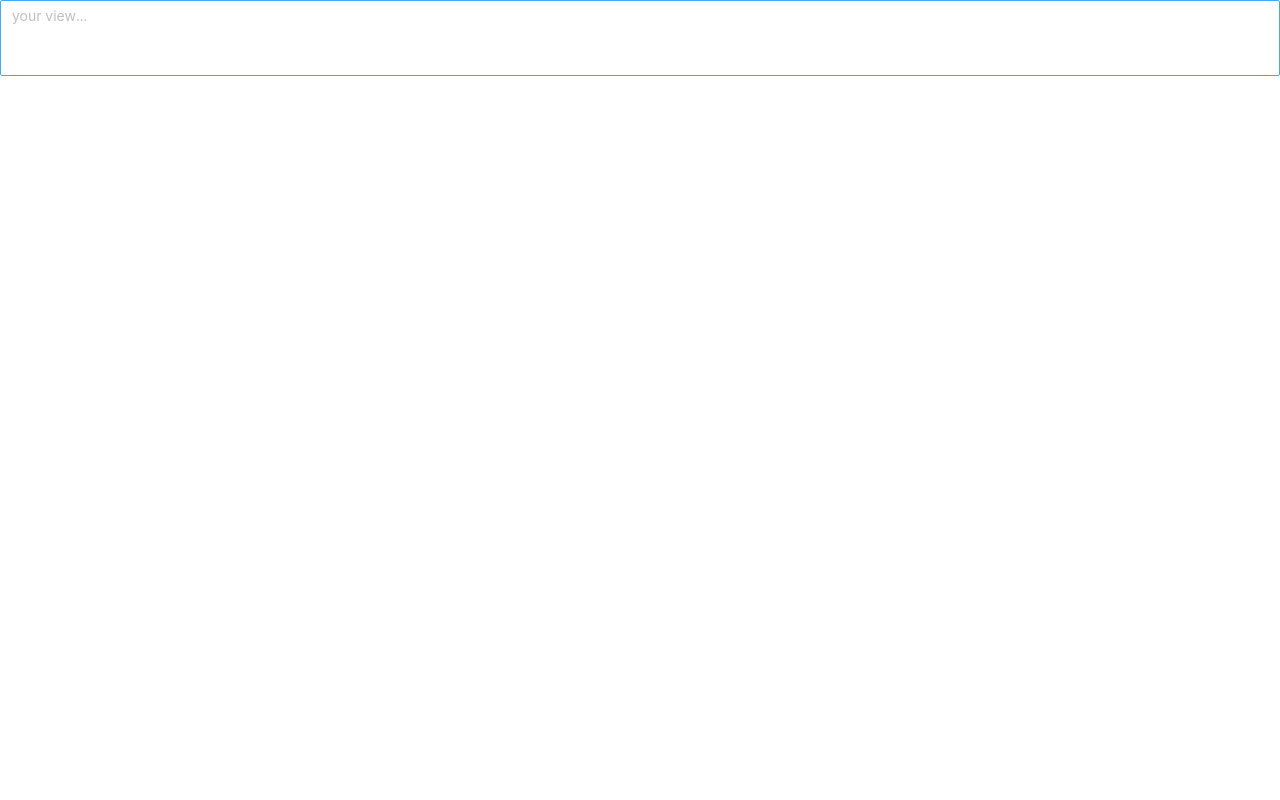
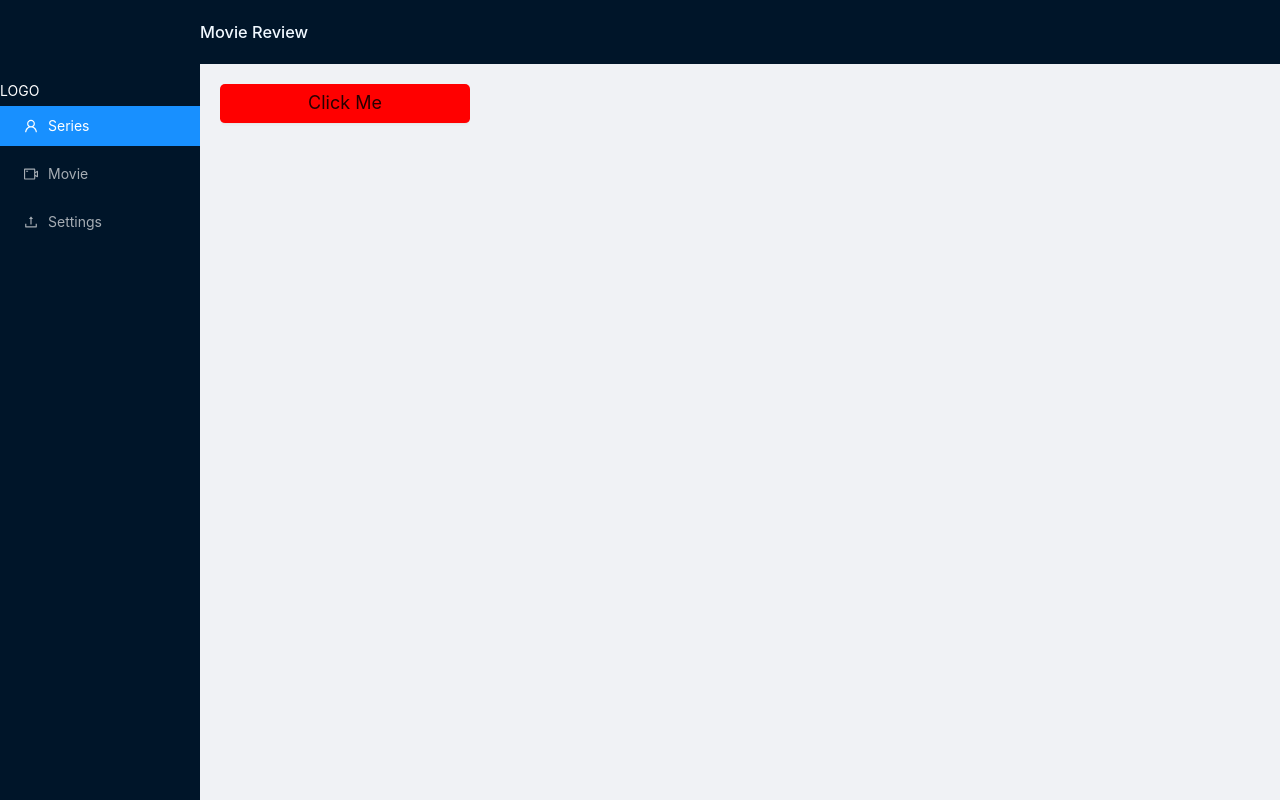
Before and after one commit to manojpudasaini/nmr-admin, a React (Create React App) app in the folder nmr-admin/: page / in a window 1280 px wide. Built offline with nearby package versions, Linux system fonts and the light colour scheme.

Commit message:
input text button to be completed

```diff
--- a/nmr-admin/src/Components/Atoms/Button/index.tsx
+++ b/nmr-admin/src/Components/Atoms/Button/index.tsx
@@ -5,15 +5,16 @@ import 'antd/dist/antd.css';
 export interface ButtonProps{
     type ?: any,
     value ?: string,
-    clickFunction :()=>void
+    clickFunction ?:()=>void,
+    className ?: any,
 
 }
 
 const ButtonField: React.FC<ButtonProps>=(props)=>{
         return(
-        <Button type={props.type} onClick={props.clickFunction}>{props.value}</Button>
+        <Button className={props.className} type={props.type} onClick={props.clickFunction}>{props.children}</Button>
         )
 }
 
 
-export default ButtonField;
+export  {ButtonField};
--- a/nmr-admin/src/index.tsx
+++ b/nmr-admin/src/index.tsx
@@ -6,15 +6,16 @@ import { BrowserRouter, Switch } from "react-router-dom";
 import Movies from "./Components/pages/movies";
 import PrivateRoute from "./PrivateRoute";
 import Series from "./Components/pages/series";
-import Inputfield from './Components/Atoms/Input/index';
-import ButtonField from "./Components/Atoms/Button/index";
-import TextAreaField from "./Components/Atoms/Textarea/index";
-// const clickFunction =()=>{
-//   alert("hello")
-// }
+import Test from "./page";
+
 ReactDOM.render(
-<TextAreaField placeholder="your view..."/>
-,  document.getElementById("root")
+  <BrowserRouter>
+    <Switch>
+      <PrivateRoute exact  path="/series" component={Series}></PrivateRoute>
+      <PrivateRoute  path="/" component={Test}></PrivateRoute>
+    </Switch>
+  </BrowserRouter>,
+ document.getElementById("root")
 );
 
 serviceWorker.unregister();
--- /dev/null
+++ b/nmr-admin/src/page.tsx
@@ -0,0 +1,28 @@
+import React from 'react'
+import {ButtonField} from "./Components/Atoms/Button/index"
+import {createUseStyles} from "react-jss";
+const useStyles=createUseStyles({
+    buttonContainer:{
+        height:40,
+        width:250,
+        fontSize:18,
+        padding:"0px 10px",
+        border:"none",
+        borderBottom:"1px solid #e7e7e7",
+        background:"red",
+        borderRadius:5,
+        '&:focus':{
+            background:"#e7e7e7",
+            borderBottom:"1px solid #dddddd",
+        }
+    }
+
+})
+const Test =()=> {
+    const classes= useStyles();
+    return(
+        <ButtonField className={classes.buttonContainer}>Click Me</ButtonField>
+    )
+}
+
+export default Test;
```
Also changed, not shown: 1 other file (tests, documents, lock files or other folders).
